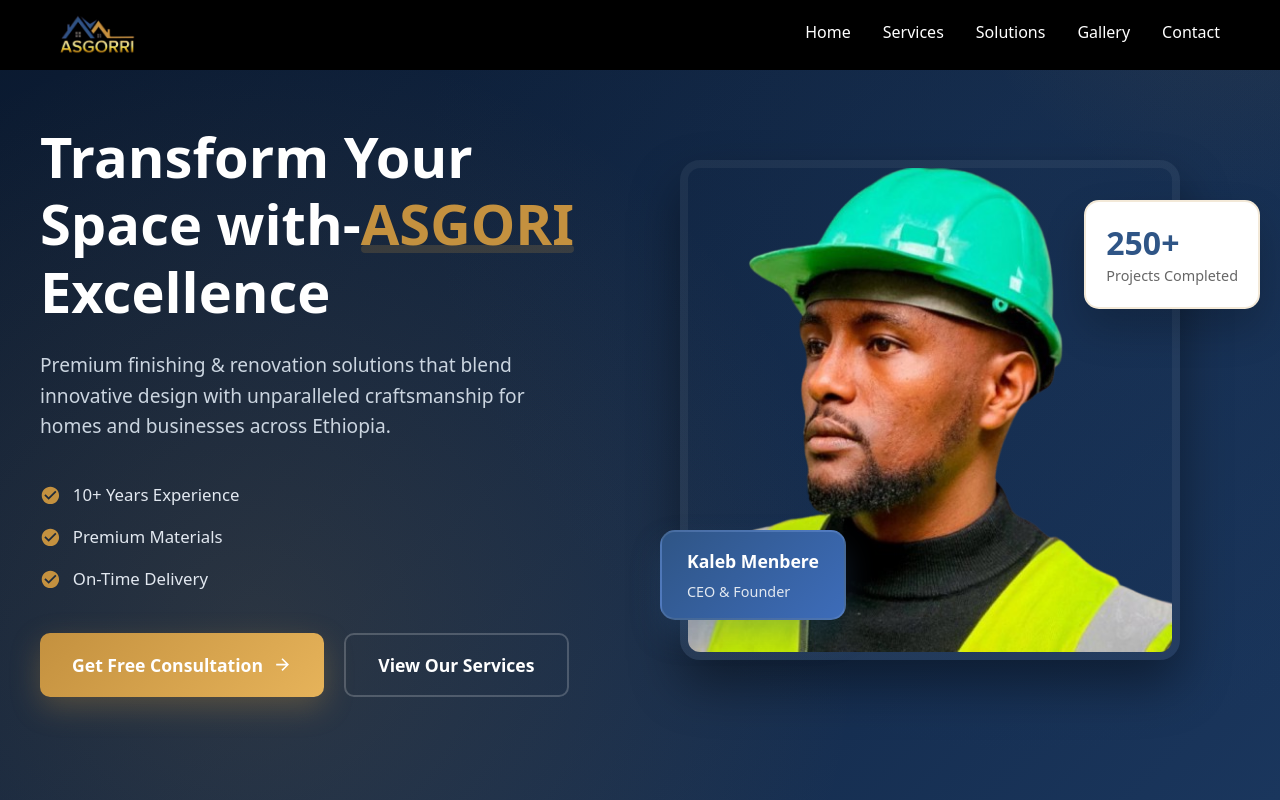
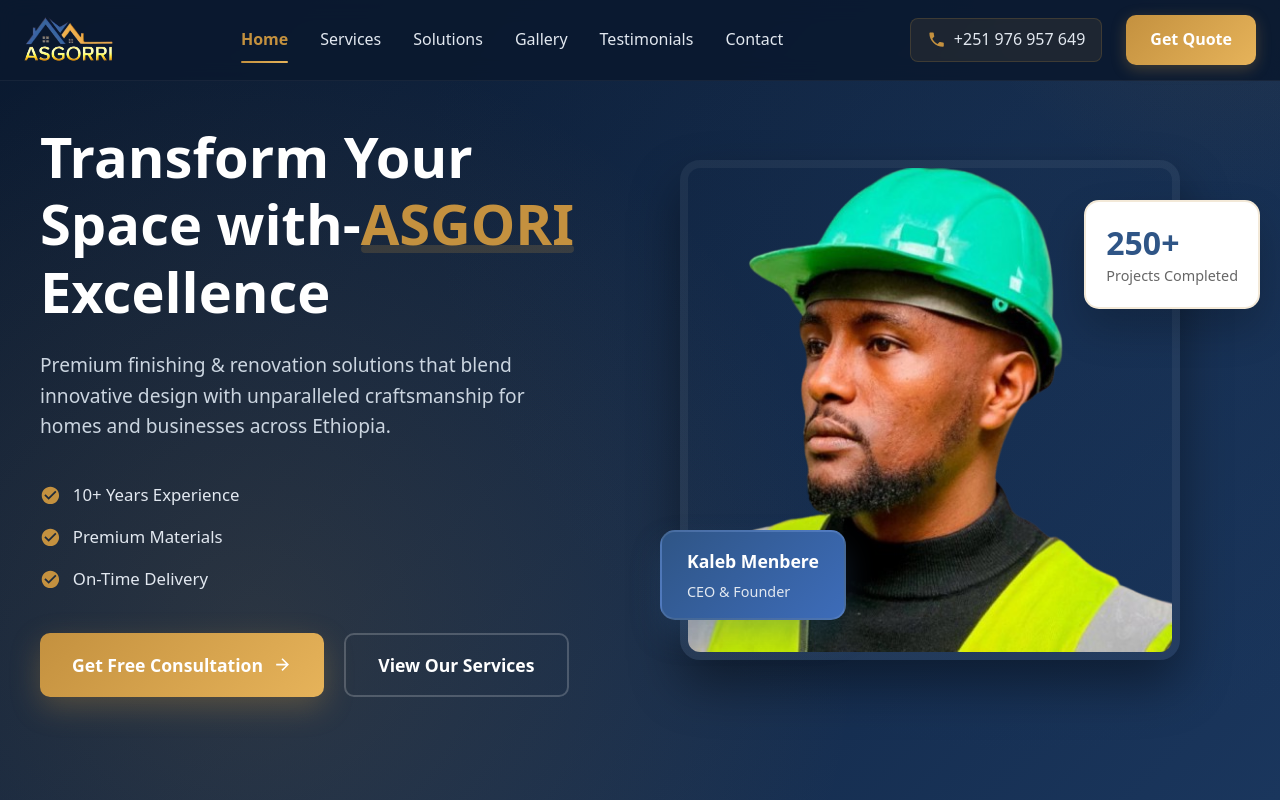
Before and after one commit to kaleb-menbere/asgori, a React (Vite) app: page / in a window 1280 px wide. Shown: the top 800 px of the page. Built offline with nearby package versions, Linux system fonts and the light colour scheme.

Commit message:
header looks good

```diff
--- a/src/components/Header.css
+++ b/src/components/Header.css
@@ -1,105 +1,285 @@
 /* Header base */
 .header {
-  width: 100%;
-  background-color: #000000; /* BLACK BACKGROUND */
   position: fixed;
   top: 0;
+  left: 0;
+  right: 0;
   z-index: 1000;
+  background: rgba(10, 25, 47, 0.9);
+  backdrop-filter: blur(10px);
+  border-bottom: 1px solid rgba(255, 255, 255, 0.05);
+  transition: all 0.3s cubic-bezier(0.4, 0, 0.2, 1);
+}
+
+.header.scrolled {
+  background: rgba(10, 25, 47, 0.95);
+  box-shadow: 0 5px 30px rgba(0, 0, 0, 0.2);
+  border-bottom: 1px solid rgba(196, 145, 63, 0.1);
 }
 
 /* Container */
 .header-container {
-  max-width: 1200px;
-  margin: auto;
-  padding: 14px 20px;
+  max-width: 1400px;
+  margin: 0 auto;
+  padding: 0 24px;
   display: flex;
   align-items: center;
   justify-content: space-between;
+  height: 80px;
 }
 
 /* Logo */
-.logo {
-  height: 42px;
-  width: auto;
+.logo-container {
+  flex-shrink: 0;
 }
 
-/* Navigation (desktop) */
+.logo-link {
+  display: block;
+  transition: transform 0.3s ease;
+}
+
+.logo-link:hover {
+  transform: translateY(-2px);
+}
+
+.logo {
+  height: 50px;
+  width: auto;
+  filter: brightness(1.2);
+}
+
+/* Navigation */
 .nav {
   display: flex;
+  align-items: center;
   gap: 32px;
+  margin: 0 40px;
 }
 
-.nav a {
+.nav-link {
   position: relative;
-  color: #ffffff;
+  color: #e2e8f0;
   font-size: 1rem;
   font-weight: 500;
   text-decoration: none;
-  padding-bottom: 4px;
+  padding: 8px 0;
+  transition: all 0.3s ease;
+  display: flex;
+  flex-direction: column;
+  align-items: center;
 }
-/* Active link underline / highlight */
-.nav a.active {
+
+.nav-link:hover {
   color: #c4913f;
 }
 
-.nav a.active::after {
+.nav-link.active {
+  color: #c4913f;
+  font-weight: 600;
+}
+
+.nav-indicator {
+  position: absolute;
+  bottom: -2px;
+  left: 0;
+  width: 0;
+  height: 2px;
+  background: linear-gradient(90deg, #c4913f, #e6b35a);
+  border-radius: 1px;
+  transition: width 0.3s ease;
+}
+
+.nav-link.active .nav-indicator,
+.nav-link:hover .nav-indicator {
   width: 100%;
 }
 
-/* Attractive hover effect */
-.nav a::after {
-  content: "";
-  position: absolute;
-  left: 0;
-  bottom: 0;
-  width: 0;
-  height: 2px;
-  background-color: #c4913f; /* PRIMARY GOLD */
-  transition: width 0.25s ease;
+/* Desktop Contact */
+.desktop-contact {
+  display: flex;
+  align-items: center;
+  gap: 24px;
 }
 
-.nav a:hover::after {
-  width: 100%;
+.contact-phone {
+  display: flex;
+  align-items: center;
+  gap: 8px;
+  color: #e2e8f0;
+  text-decoration: none;
+  font-weight: 500;
+  padding: 8px 16px;
+  border-radius: 8px;
+  background: rgba(196, 145, 63, 0.1);
+  border: 1px solid rgba(196, 145, 63, 0.2);
+  transition: all 0.3s ease;
 }
 
-.nav a:hover {
+.contact-phone:hover {
+  background: rgba(196, 145, 63, 0.2);
+  border-color: rgba(196, 145, 63, 0.4);
+  color: #e6b35a;
+}
+
+.phone-icon {
   color: #c4913f;
+  font-size: 1.2rem;
+}
+
+.cta-button {
+  background: linear-gradient(135deg, #c4913f, #e6b35a);
+  color: white;
+  padding: 12px 24px;
+  border-radius: 10px;
+  font-weight: 600;
+  text-decoration: none;
+  transition: all 0.3s ease;
+  box-shadow: 0 4px 15px rgba(196, 145, 63, 0.3);
+}
+
+.cta-button:hover {
+  transform: translateY(-2px);
+  box-shadow: 0 8px 25px rgba(196, 145, 63, 0.4);
+  background: linear-gradient(135deg, #e6b35a, #c4913f);
 }
 
 /* Mobile menu button */
-.menu-btn {
+.menu-toggle {
   display: none;
   background: transparent;
-  border: 2px solid #c4913f;
+  border: none;
   color: #c4913f;
-  padding: 6px 16px;
-  font-size: 0.9rem;
-  font-weight: 500;
   cursor: pointer;
-  border-radius: 4px;
+  padding: 8px;
+  border-radius: 8px;
+  transition: background 0.3s ease;
+}
+
+.menu-toggle:hover {
+  background: rgba(196, 145, 63, 0.1);
+}
+
+/* Mobile Contact (hidden on desktop) */
+.mobile-contact {
+  display: none;
+}
+
+.mobile-cta {
+  display: flex;
+  align-items: center;
+  gap: 12px;
+  background: linear-gradient(135deg, #c4913f, #e6b35a);
+  color: white;
+  padding: 12px 24px;
+  border-radius: 10px;
+  font-weight: 600;
+  text-decoration: none;
+  margin-top: 20px;
+  transition: all 0.3s ease;
+}
+
+.mobile-cta:hover {
+  transform: translateY(-2px);
+  box-shadow: 0 8px 25px rgba(196, 145, 63, 0.4);
 }
 
 /* ---------------- Responsive ---------------- */
+@media (max-width: 1024px) {
+  .nav {
+    gap: 20px;
+    margin: 0 20px;
+  }
+
+  .desktop-contact {
+    gap: 16px;
+  }
+}
+
 @media (max-width: 768px) {
+  .header-container {
+    height: 70px;
+    padding: 0 16px;
+  }
 
-  .menu-btn {
-    display: block;
+  .menu-toggle {
+    display: flex;
+    align-items: center;
+    justify-content: center;
   }
 
   .nav {
-    position: absolute;
+    position: fixed;
     top: 70px;
     left: 0;
-    width: 100%;
-    background-color: #000000;
+    right: 0;
+    background: rgba(10, 25, 47, 0.98);
+    backdrop-filter: blur(20px);
     flex-direction: column;
+    align-items: stretch;
+    gap: 0;
+    padding: 20px 0;
+    margin: 0;
+    transform: translateY(-100%);
+    opacity: 0;
+    visibility: hidden;
+    transition: all 0.3s cubic-bezier(0.4, 0, 0.2, 1);
+    border-top: 1px solid rgba(196, 145, 63, 0.1);
+    box-shadow: 0 20px 40px rgba(0, 0, 0, 0.3);
+  }
+
+  .nav.open {
+    transform: translateY(0);
+    opacity: 1;
+    visibility: visible;
+  }
+
+  .nav-link {
+    padding: 16px 24px;
+    font-size: 1.1rem;
+    border-bottom: 1px solid rgba(255, 255, 255, 0.05);
+    flex-direction: row;
     align-items: center;
-    gap: 22px;
-    padding: 24px 0;
+    gap: 12px;
+  }
+
+  .nav-link:last-child {
+    border-bottom: none;
+  }
+
+  .nav-indicator {
     display: none;
   }
 
-  .nav.open {
+  .nav-link.active {
+    background: rgba(196, 145, 63, 0.1);
+    border-left: 3px solid #c4913f;
+  }
+
+  .desktop-contact {
+    display: none;
+  }
+
+  .mobile-contact {
     display: flex;
+    justify-content: center;
+    padding: 24px;
+  }
+
+  .logo {
+    height: 45px;
   }
 }
+
+@media (max-width: 480px) {
+  .header-container {
+    height: 60px;
+  }
+
+  .nav {
+    top: 60px;
+  }
+
+  .logo {
+    height: 40px;
+  }
+}
--- a/src/components/Header.jsx
+++ b/src/components/Header.jsx
@@ -1,31 +1,25 @@
 import { useState, useRef, useEffect } from "react";
 import "./Header.css";
+import { MdMenu, MdClose, MdPhone } from "react-icons/md";
 
 function Header() {
   const [menuOpen, setMenuOpen] = useState(false);
+  const [scrolled, setScrolled] = useState(false);
   const [activeSection, setActiveSection] = useState("hero");
   const headerRef = useRef(null);
 
-  // Close menu when clicking outside
+  // Handle scroll effect
   useEffect(() => {
-    const handleClickOutside = (event) => {
-      if (
-        menuOpen &&
-        headerRef.current &&
-        !headerRef.current.contains(event.target)
-      ) {
-        setMenuOpen(false);
+    const handleScroll = () => {
+      if (window.scrollY > 50) {
+        setScrolled(true);
+      } else {
+        setScrolled(false);
       }
-    };
-    document.addEventListener("mousedown", handleClickOutside);
-    return () => document.removeEventListener("mousedown", handleClickOutside);
-  }, [menuOpen]);
 
-  // Scrollspy effect
-  useEffect(() => {
+      // Scrollspy
       const sections = document.querySelectorAll("section");
-    const handleScroll = () => {
-      let scrollPos = window.scrollY + 80; // adjust for header height
+      let scrollPos = window.scrollY + 100;
       sections.forEach((section) => {
         if (
           section.offsetTop <= scrollPos &&
@@ -39,67 +33,85 @@ function Header() {
     return () => window.removeEventListener("scroll", handleScroll);
   }, []);
 
+  // Close menu when clicking outside
+  useEffect(() => {
+    const handleClickOutside = (event) => {
+      if (menuOpen && headerRef.current && !headerRef.current.contains(event.target)) {
+        setMenuOpen(false);
+      }
+    };
+    document.addEventListener("mousedown", handleClickOutside);
+    return () => document.removeEventListener("mousedown", handleClickOutside);
+  }, [menuOpen]);
+
+  const navItems = [
+    { href: "#home", label: "Home" },
+    { href: "#services", label: "Services" },
+    { href: "#solutions", label: "Solutions" },
+    { href: "#before-after", label: "Gallery" },
+    { href: "#testimonials", label: "Testimonials" },
+    { href: "#contact", label: "Contact" },
+  ];
+
   return (
-    <header className="header" ref={headerRef}>
+    <header
+      className={`header ${scrolled ? 'scrolled' : ''} ${menuOpen ? 'menu-open' : ''}`}
+      ref={headerRef}
+    >
       <div className="header-container">
-
-        {/* Logo */}
+        {/* Logo - Just image */}
         <div className="logo-container">
+          <a href="#home" className="logo-link">
             <img
               src="/images/logoc.png"
-            alt="ASGORI Finishing and Renovation Logo"
+              alt="ASGORI Finishing and Renovation"
               className="logo"
             />
+          </a>
         </div>
 
         {/* Navigation */}
         <nav className={`nav ${menuOpen ? "open" : ""}`}>
+          {navItems.map((item) => (
             <a
-            href="#hero"
+              key={item.href}
+              href={item.href}
               onClick={() => setMenuOpen(false)}
-            className={activeSection === "hero" ? "active" : ""}
+              className={`nav-link ${activeSection === item.href.replace('#', '') ? "active" : ""}`}
             >
-            Home
+              {item.label}
+              <span className="nav-indicator"></span>
             </a>
-          <a
-            href="#services"
-            onClick={() => setMenuOpen(false)}
-            className={activeSection === "services" ? "active" : ""}
-          >
-            Services
+          ))}
+
+          {/* Mobile contact button */}
+          <div className="mobile-contact">
+            <a href="tel:+251976957649" className="mobile-cta" onClick={() => setMenuOpen(false)}>
+              <MdPhone className="phone-icon" />
+              <span>Call Now</span>
             </a>
-          <a
-            href="#solutions"
-            onClick={() => setMenuOpen(false)}
-            className={activeSection === "solutions" ? "active" : ""}
-          >
-            Solutions
+          </div>
+        </nav>
+
+        {/* Desktop contact button */}
+        <div className="desktop-contact">
+          <a href="tel:+251976957649" className="contact-phone">
+            <MdPhone className="phone-icon" />
+            <span>+251 976 957 649</span>
           </a>
-          <a
-            href="#before-after"
-            onClick={() => setMenuOpen(false)}
-            className={activeSection === "before-after" ? "active" : ""}
-          >
-            Gallery
+          <a href="#contact" className="cta-button">
+            Get Quote
           </a>
-          <a
-            href="#contact"
-            onClick={() => setMenuOpen(false)}
-            className={activeSection === "contact" ? "active" : ""}
-          >
-            Contact
-          </a>
-        </nav>
+        </div>
 
         {/* Mobile menu button */}
         <button
-          className="menu-btn"
+          className="menu-toggle"
           onClick={() => setMenuOpen(!menuOpen)}
-          aria-label="Toggle menu"
+          aria-label={menuOpen ? "Close menu" : "Open menu"}
         >
-          Menu
+          {menuOpen ? <MdClose size={24} /> : <MdMenu size={24} />}
         </button>
-
       </div>
     </header>
   );
```
Lines whose indentation alone changed are shown as unchanged.
